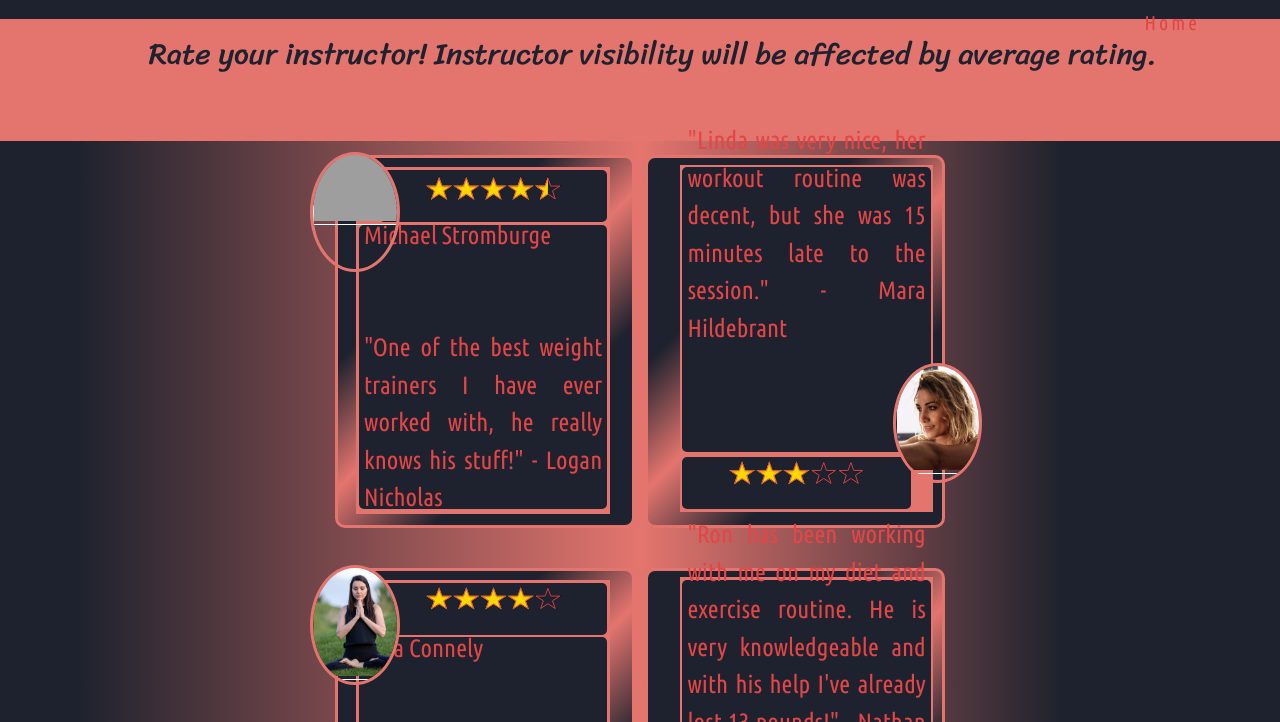
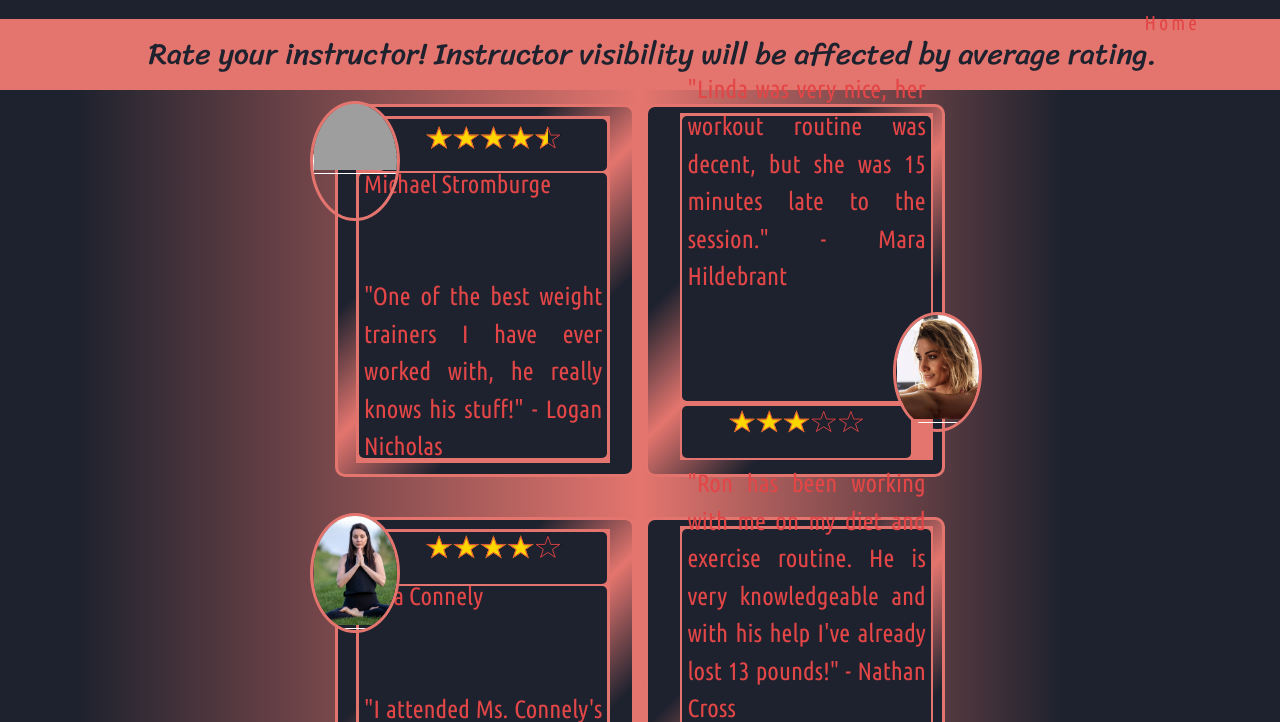
Before and after one commit to Build-week-Anywhere-Fitness-II/Marketing-Page, a plain HTML site: page rate.html in a window 1280 px wide. Shown: the part 77-799 px from the top of the page. Drawn offline with Linux system fonts and the light colour scheme; grey boxes are pictures that could not be loaded.

Commit message:
Added Ratings page to ReadMe

```diff
--- a/Index.css
+++ b/Index.css
@@ -1030,7 +1030,6 @@ img {
 #rating-page {
    width: 100%;
    height: 100%;
-   margin: 5% 0;
    background: rgb(30, 34, 46);
    background: linear-gradient(
       270deg,
```
Also changed, not shown: Images/Ratings Page.png (added), 1 other file.
